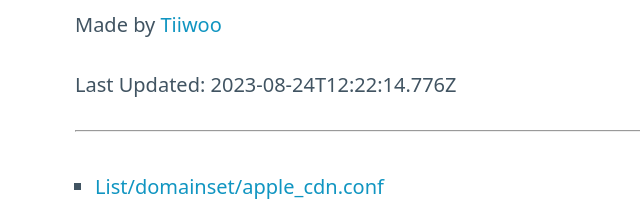
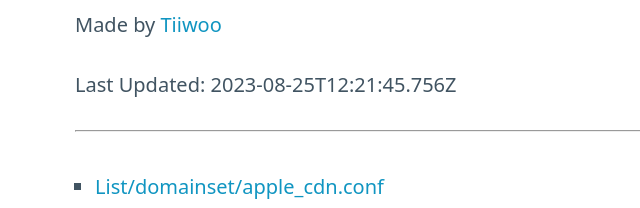
Before and after one commit to tiiwoo/proxy-rules, a plain HTML site: page index.html in a window 1280 px wide. Shown: the part 150-358 px from the top of the page, 0-640 px from the left. Drawn offline with nearby package versions, Linux system fonts and the light colour scheme.

Commit message:
deploy: 37cbe6d0c6e01cc424e62b49a26c252954bb7339

```diff
--- a/index.html
+++ b/index.html
@@ -24,7 +24,7 @@
     <main class="container">
       <h1>Rulesets For Surge</h1>
       <p>Made by <a href="https://tiiwoo.moe">Tiiwoo</a></p>
-      <p>Last Updated: 2023-08-24T12:22:14.776Z</p>
+      <p>Last Updated: 2023-08-25T12:21:45.756Z</p>
       <hr>
       <br>
       <ul>
```
Also changed, not shown: 5 other files.
